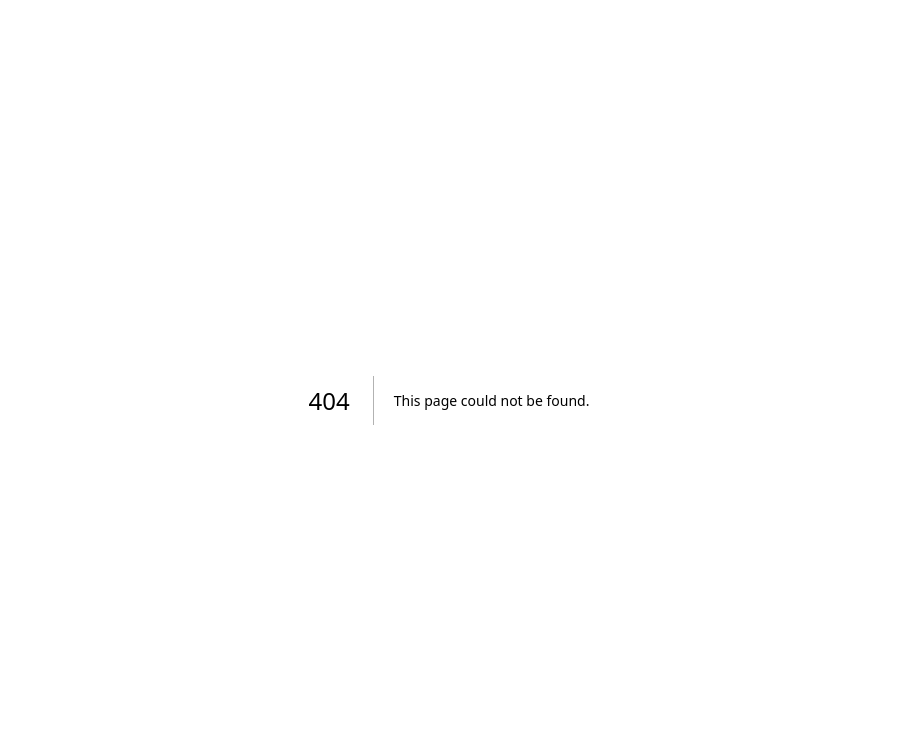
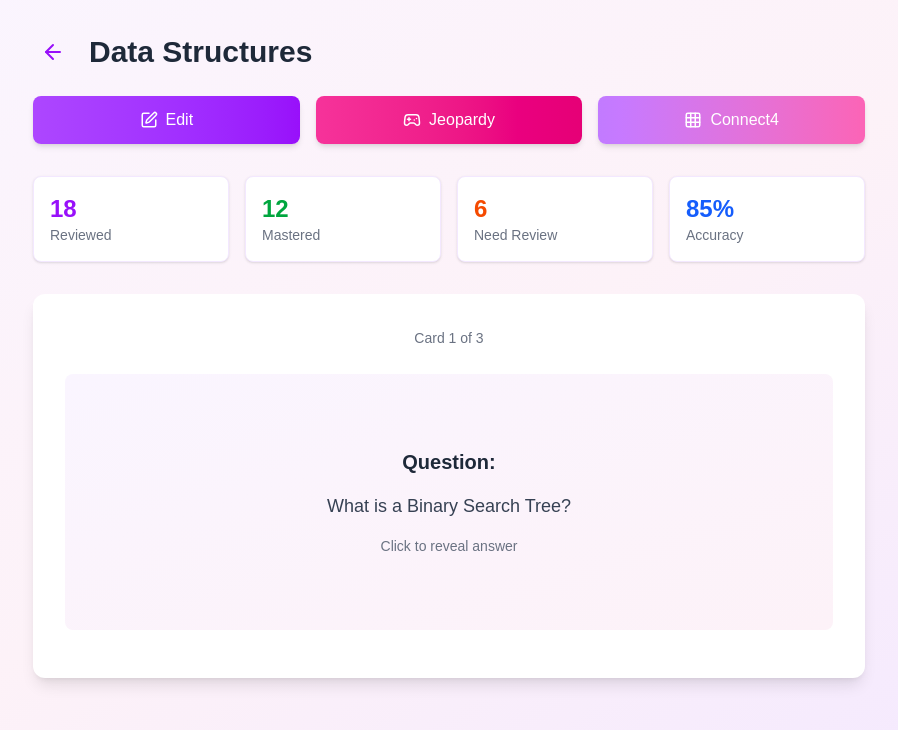
Before and after one commit to srivassi/Cognify, a Next.js app in the folder frontend/: page /deck/1 in a window 1280 px wide. Before the commit this address had no page. Shown: the top 730 px of the page, without its empty margins (191-1089 px from the left). Built offline with nearby package versions, Linux system fonts and the light colour scheme.

Commit message:
added flashcard deck

```diff
--- /dev/null
+++ b/frontend/app/deck/[id]/page.tsx
@@ -0,0 +1,153 @@
+'use client';
+
+import React, { useState } from 'react';
+import { ArrowLeft, Edit, Gamepad2, Grid3x3, ChevronLeft, ChevronRight } from 'lucide-react';
+import { useRouter, useParams } from 'next/navigation';
+
+interface Flashcard {
+  id: number;
+  question: string;
+  answer: string;
+}
+
+interface SetStats {
+  reviewed: number;
+  mastered: number;
+  needsReview: number;
+  accuracy: number;
+}
+
+export default function DeckPage({ params }: { params: Promise<{ id: string }> }) {
+  const router = useRouter();
+  const resolvedParams = React.use(params);
+  const [currentCard, setCurrentCard] = useState(0);
+  const [showAnswer, setShowAnswer] = useState(false);
+
+  // Mock data
+  const mockFlashcards: Flashcard[] = [
+    { id: 1, question: 'What is a Binary Search Tree?', answer: 'A binary tree where left child < parent < right child' },
+    { id: 2, question: 'What is Big O notation?', answer: 'Mathematical notation describing algorithm complexity' },
+    { id: 3, question: 'What is a Hash Table?', answer: 'Data structure using hash function to map keys to values' },
+  ];
+
+  const mockStats: SetStats = {
+    reviewed: 18,
+    mastered: 12,
+    needsReview: 6,
+    accuracy: 85
+  };
+
+  const deckTitle = 'Data Structures';
+
+  const handleSwipe = (direction: 'left' | 'right') => {
+    setCurrentCard((prev) => (prev + 1) % mockFlashcards.length);
+    setShowAnswer(false);
+  };
+
+  const startConnect4 = () => {
+    const roomCode = Math.random().toString(36).substring(2, 8).toUpperCase();
+    router.push(`/connect4/${roomCode}`);
+  };
+
+  const startJeopardy = () => {
+    router.push(`/jeopardy/${resolvedParams.id}`);
+  };
+
+  return (
+    <div className="min-h-screen bg-gradient-to-br from-purple-50 via-pink-50 to-purple-100">
+      <div className="max-w-4xl mx-auto p-8">
+        <div className="flex items-center mb-6">
+          <button
+            onClick={() => router.push('/')}
+            className="mr-4 p-2 hover:bg-purple-100 rounded-lg transition-colors"
+          >
+            <ArrowLeft size={24} className="text-purple-600" />
+          </button>
+          <h1 className="text-3xl font-bold text-gray-800">{deckTitle}</h1>
+        </div>
+
+        <div className="grid grid-cols-3 gap-4 mb-8">
+          <button className="px-6 py-3 bg-gradient-to-r from-purple-500 to-purple-600 text-white rounded-lg hover:from-purple-600 hover:to-purple-700 transition-all duration-200 flex items-center justify-center space-x-2 shadow-md">
+            <Edit size={18} />
+            <span className="font-medium">Edit</span>
+          </button>
+          <button
+            onClick={startJeopardy}
+            className="px-6 py-3 bg-gradient-to-r from-pink-500 to-pink-600 text-white rounded-lg hover:from-pink-600 hover:to-pink-700 transition-all duration-200 flex items-center justify-center space-x-2 shadow-md"
+          >
+            <Gamepad2 size={18} />
+            <span className="font-medium">Jeopardy</span>
+          </button>
+          <button
+            onClick={startConnect4}
+            className="px-6 py-3 bg-gradient-to-r from-purple-400 to-pink-400 text-white rounded-lg hover:from-purple-500 hover:to-pink-500 transition-all duration-200 flex items-center justify-center space-x-2 shadow-md"
+          >
+            <Grid3x3 size={18} />
+            <span className="font-medium">Connect4</span>
+          </button>
+        </div>
+
+        <div className="grid grid-cols-4 gap-4 mb-8">
+          <div className="bg-white p-4 rounded-lg shadow-sm border border-purple-100">
+            <div className="text-2xl font-bold text-purple-600">{mockStats.reviewed}</div>
+            <div className="text-sm text-gray-500">Reviewed</div>
+          </div>
+          <div className="bg-white p-4 rounded-lg shadow-sm border border-purple-100">
+            <div className="text-2xl font-bold text-green-600">{mockStats.mastered}</div>
+            <div className="text-sm text-gray-500">Mastered</div>
+          </div>
+          <div className="bg-white p-4 rounded-lg shadow-sm border border-purple-100">
+            <div className="text-2xl font-bold text-orange-600">{mockStats.needsReview}</div>
+            <div className="text-sm text-gray-500">Need Review</div>
+          </div>
+          <div className="bg-white p-4 rounded-lg shadow-sm border border-purple-100">
+            <div className="text-2xl font-bold text-blue-600">{mockStats.accuracy}%</div>
+            <div className="text-sm text-gray-500">Accuracy</div>
+          </div>
+        </div>
+
+        <div className="bg-white rounded-xl shadow-lg p-8 min-h-96">
+          <div className="text-center mb-6">
+            <span className="text-sm text-gray-500">Card {currentCard + 1} of {mockFlashcards.length}</span>
+          </div>
+
+          <div
+            className="bg-gradient-to-br from-purple-50 to-pink-50 rounded-lg p-8 min-h-64 flex items-center justify-center cursor-pointer transition-all duration-300 hover:shadow-md"
+            onClick={() => setShowAnswer(!showAnswer)}
+          >
+            <div className="text-center">
+              <h3 className="text-xl font-semibold text-gray-800 mb-4">
+                {showAnswer ? 'Answer:' : 'Question:'}
+              </h3>
+              <p className="text-lg text-gray-700">
+                {showAnswer ? mockFlashcards[currentCard]?.answer : mockFlashcards[currentCard]?.question}
+              </p>
+              {!showAnswer && (
+                <p className="text-sm text-gray-500 mt-4">Click to reveal answer</p>
+              )}
+            </div>
+          </div>
+
+          {showAnswer && (
+            <div className="flex justify-center space-x-4 mt-6">
+              <button
+                onClick={() => handleSwipe('right')}
+                className="px-6 py-3 bg-gradient-to-r from-orange-400 to-red-400 text-white rounded-lg hover:from-orange-500 hover:to-red-500 transition-all duration-200 flex items-center space-x-2"
+              >
+                <ChevronRight size={18} />
+                <span>Need Review</span>
+              </button>
+              <button
+                onClick={() => handleSwipe('left')}
+                className="px-6 py-3 bg-gradient-to-r from-green-400 to-green-500 text-white rounded-lg hover:from-green-500 hover:to-green-600 transition-all duration-200 flex items-center space-x-2"
+              >
+                <ChevronLeft size={18} />
+                <span>Got It!</span>
+              </button>
+            </div>
+          )}
+        </div>
+      </div>
+    </div>
+  );
+}
```
